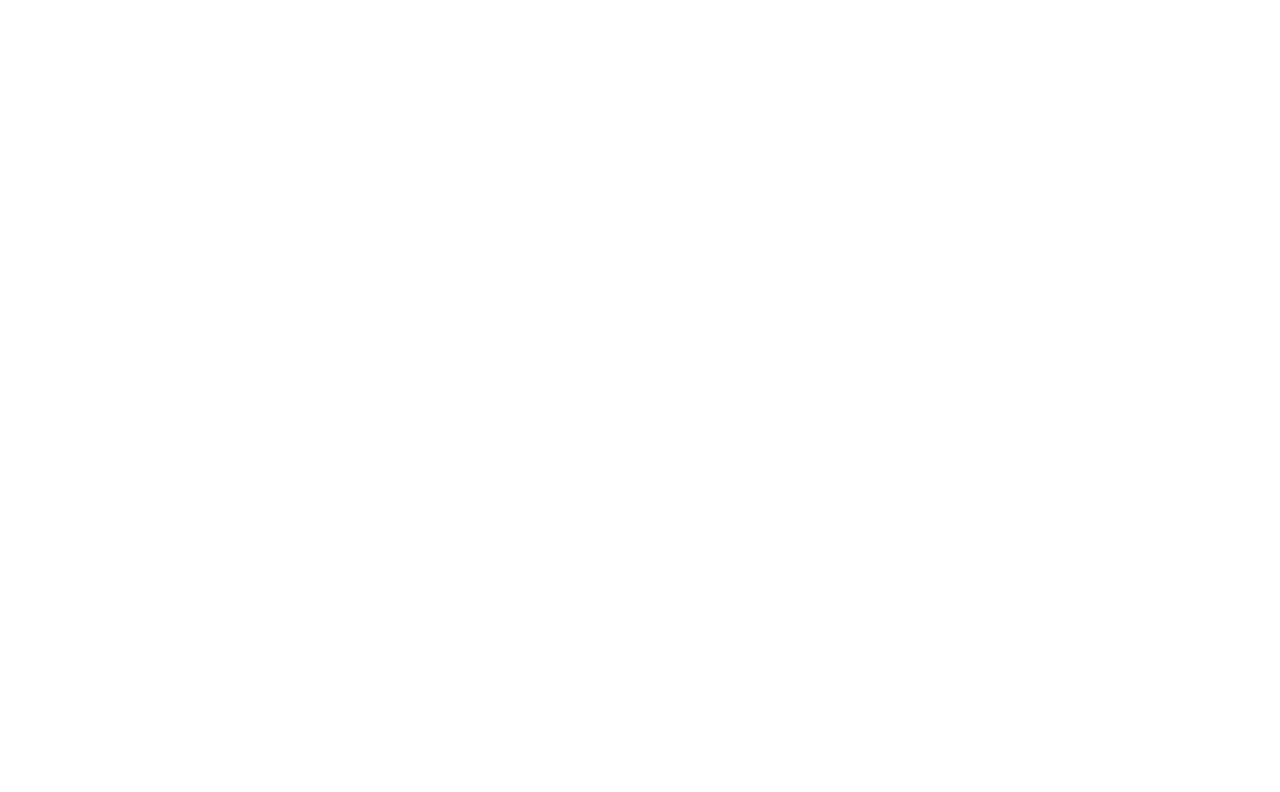
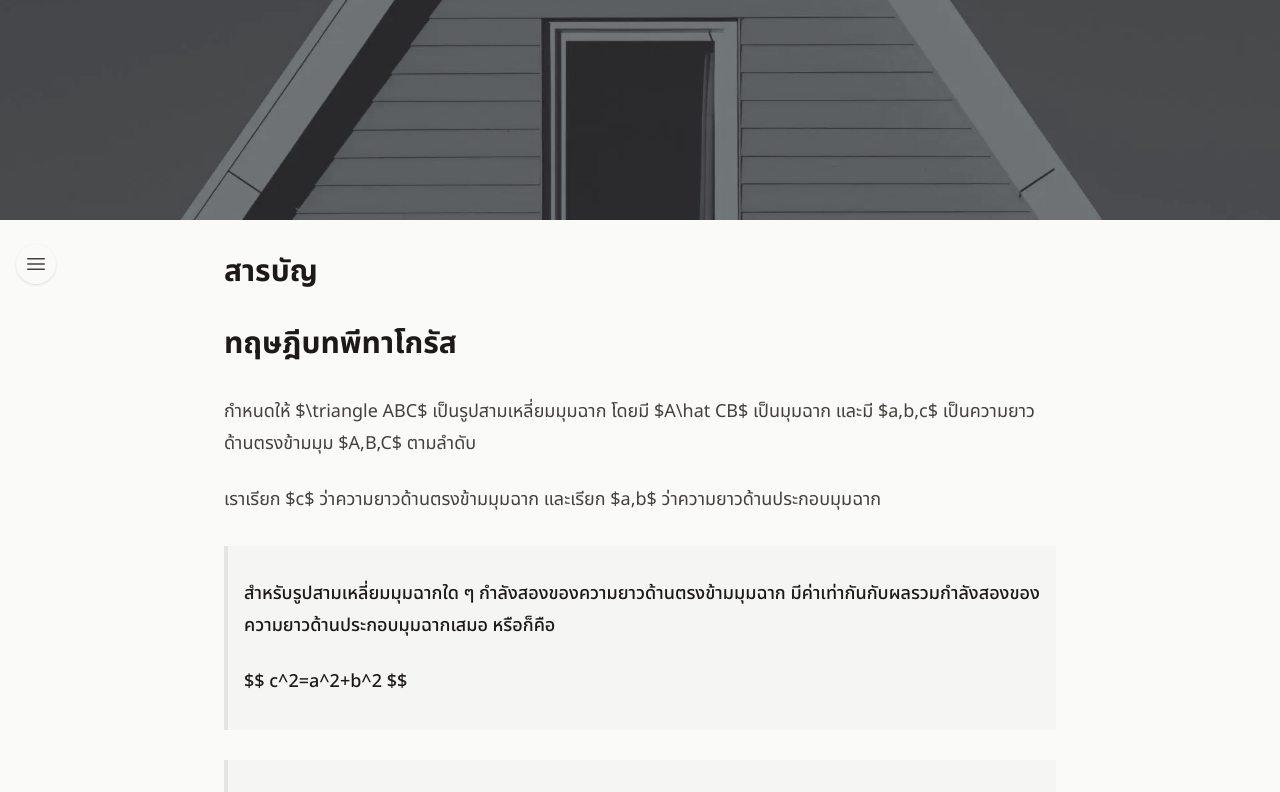
Before and after one commit to athenexfolk/nerdover, a Next.js app: page /contents/math/pythagorean-theorem in a window 1280 px wide. Before the commit this address had no page. Shown: the part 500-1292 px from the top of the page. Before the commit the page ends 800 px from the top, so only its background shows below. Built offline with nearby package versions, Linux system fonts and the light colour scheme.

Commit message:
add [pythagorean-theorem]

```diff
--- /dev/null
+++ b/src/app/contents/math/pythagorean-theorem/page.tsx
@@ -0,0 +1,13 @@
+import ContentWrapper from '@/components/ContentWrapper';
+import Content from './pythagorean-theorem.mdx';
+
+export default async function Page() {
+    return (
+        <ContentWrapper
+            title="ทฤษฎีบทพีทาโกรัส"
+            imageUrl="/images/pythagorean-theorem.webp"
+        >
+            <Content />
+        </ContentWrapper>
+    );
+}
--- /dev/null
+++ b/src/app/contents/math/pythagorean-theorem/pythagorean-theorem.mdx
@@ -0,0 +1,22 @@
+## สารบัญ
+
+## ทฤษฎีบทพีทาโกรัส
+
+กำหนดให้ $\triangle ABC$ เป็นรูปสามเหลี่ยมมุมฉาก โดยมี $A\hat CB$ เป็นมุมฉาก และมี $a,b,c$ เป็นความยาวด้านตรงข้ามมุม $A,B,C$ ตามลำดับ
+
+เราเรียก $c$ ว่าความยาวด้านตรงข้ามมุมฉาก
+และเรียก $a,b$ ว่าความยาวด้านประกอบมุมฉาก
+
+> สำหรับรูปสามเหลี่ยมมุมฉากใด ๆ กำลังสองของความยาวด้านตรงข้ามมุมฉาก มีค่าเท่ากันกับผลรวมกำลังสองของความยาวด้านประกอบมุมฉากเสมอ หรือก็คือ
+>
+> $$
+> c^2=a^2+b^2
+> $$
+
+> หากลองสร้างสี่เหลี่ยมจัตุรัสโดยใช้ความยาวด้านของสามเหลี่ยมมุมฉากแต่ละด้านมาสร้าง เราสามารถกล่าวได้ว่า พื้นที่จัตุรัสของด้านตรงข้ามมุมฉาก มีค่าเท่ากันกับผลรวมพื้นที่จัตุรัสของด้านประกอบมุมฉากด้วยเช่นกัน
+
+## บทกลับของทฤษฎีบทพีทาโกรัส
+
+กำหนดให้ $\triangle ABC$ เป็นรูปสามเหลี่ยม และมี $a,b,c$ เป็นความยาวด้านตรงข้ามมุม $A,B,C$ ตามลำดับ
+
+> ถ้า $c^2=a^2+b^2$ แล้ว $\triangle ABC$ เป็นรูปสามเหลี่ยมมุมฉาก และ $c$ เป็นความยาวด้านตรงข้ามมุมฉาก
--- a/src/menus/math.index.ts
+++ b/src/menus/math.index.ts
@@ -33,6 +33,10 @@
             slug: 'real-number',
         },
         {
+            title: 'ทฤษฎีบทพีทาโกรัส',
+            slug: 'pythagorean-theorem',
+        },
+        {
             title: 'เซตเบื้องต้น',
             slug: 'set',
         },
```
Also changed, not shown: public/images/pythagorean-theorem.webp (added).
